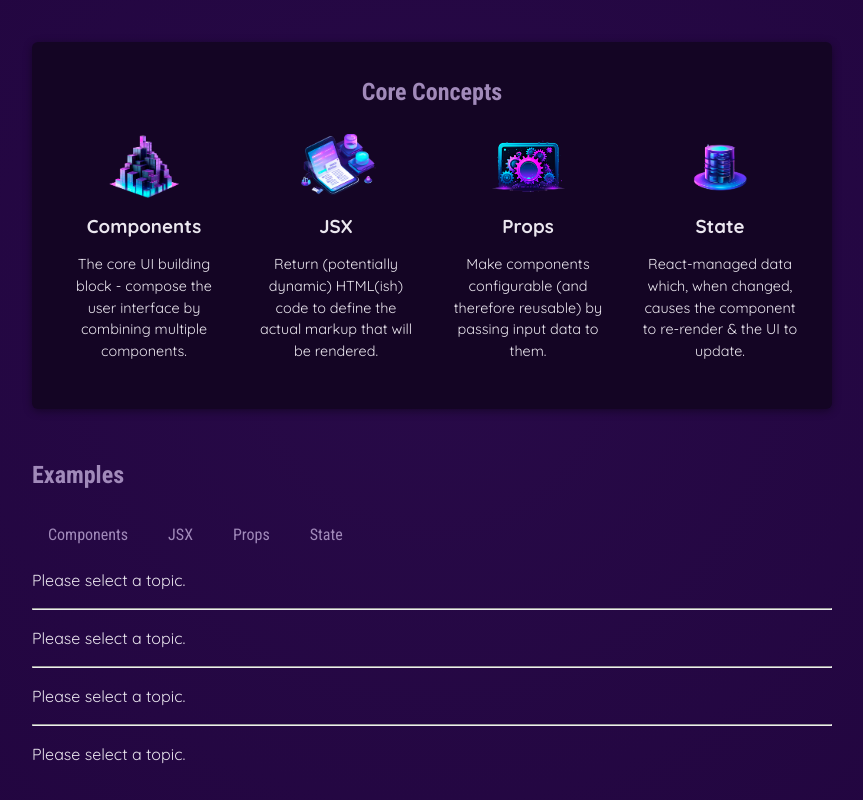
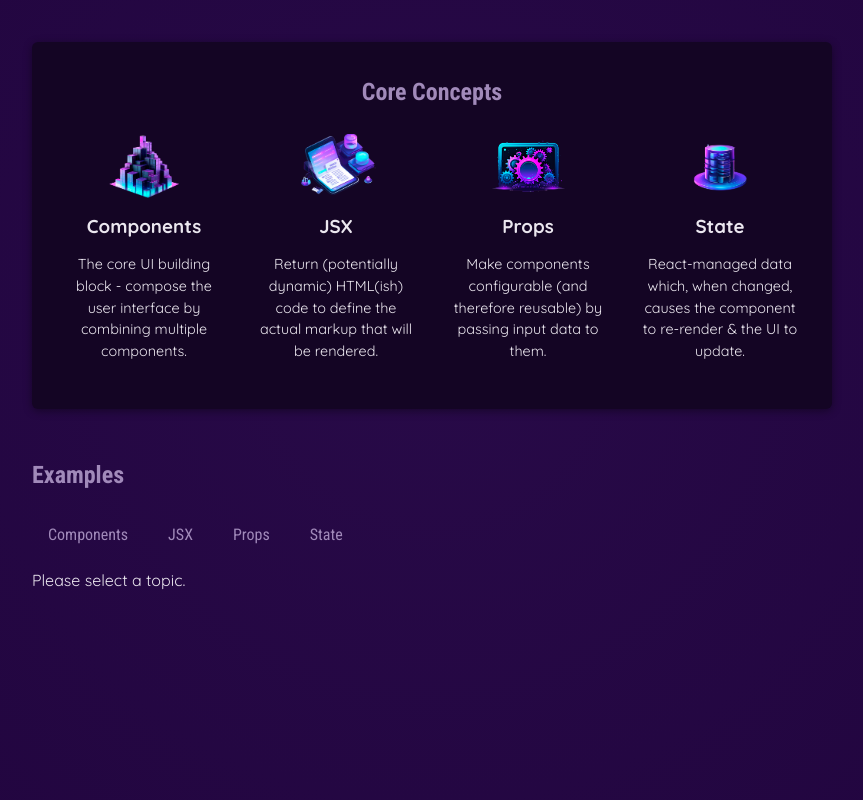
Before and after one commit to bennday/react_course, a React (Vite) app: page / in a window 1280 px wide. Shown: the part 290-1090 px from the top of the page, without its empty margins (208-1071 px from the left). Built offline with nearby package versions, Linux system fonts and the light colour scheme.

Commit message:
Working with multiple JSX slots

```diff
--- a/src/components/Examples/Examples.jsx
+++ b/src/components/Examples/Examples.jsx
@@ -1,6 +1,7 @@
 //useState is a hook that allows you to add state to a functional component
 import { useState } from "react";
 import Section from "../Section/Section.jsx";
+import Tabs from "../Tabs/Tabs.jsx";
 import TabButton from "../TabButton/TabButton.jsx";
 import { EXAMPLES } from "../../data.js";
 
@@ -32,8 +33,9 @@ export default function Examples() {
 
   return (
     <Section id="examples" title="Examples">
-      <menu>
-        {/* you can use anomonomous arrow functions to pass arguments to the function. You can then pass parameters to handleSelect and it will not be executed immediately when run but instead only the arrow function is defined */}
+      <Tabs
+        buttons={
+          <>
             <TabButton
               isSelected={selectedTopic === "components"}
               onClick={() => handleSelect("components")}
@@ -58,53 +60,11 @@ export default function Examples() {
             >
               State
             </TabButton>
-      </menu>
-
-      {/* you can use the && operator to conditionally render elements */}
-      {!selectedTopic ? <p>Please select a topic.</p> : null}
-      {selectedTopic ? (
-        <div id="tab-content">
-          <h3>{EXAMPLES[selectedTopic].title}</h3>
-          <p>{EXAMPLES[selectedTopic].description}</p>
-          <pre>
-            <code>{EXAMPLES[selectedTopic].code}</code>
-          </pre>
-        </div>
-      ) : null}
-
-      <hr />
-
-      {/*Alternatively, you can merge the two if statements into one by using the ternary operator */}
-      {!selectedTopic ? (
-        <p>Please select a topic.</p>
-      ) : (
-        <div id="tab-content">
-          <h3>{EXAMPLES[selectedTopic].title}</h3>
-          <p>{EXAMPLES[selectedTopic].description}</p>
-          <pre>
-            <code>{EXAMPLES[selectedTopic].code}</code>
-          </pre>
-        </div>
-      )}
-
-      <hr />
-
-      {/* you can use the && operator to conditionally render elements */}
-      {!selectedTopic && <p>Please select a topic.</p>}
-
-      {selectedTopic && (
-        <div id="tab-content">
-          <h3>{EXAMPLES[selectedTopic].title}</h3>
-          <p>{EXAMPLES[selectedTopic].description}</p>
-          <pre>
-            <code>{EXAMPLES[selectedTopic].code}</code>
-          </pre>
-        </div>
-      )}
-
-      <hr />
-
+          </>
+        }
+      >
         {tabContent}
+      </Tabs>
     </Section>
   );
 }
--- /dev/null
+++ b/src/components/Tabs/Tabs.jsx
@@ -0,0 +1,8 @@
+export default function Tabs({children, buttons}){
+    return(
+        <>
+        <menu>{buttons}</menu>
+        {children}
+        </>
+    );
+};
```
Lines whose indentation alone changed are shown as unchanged.
